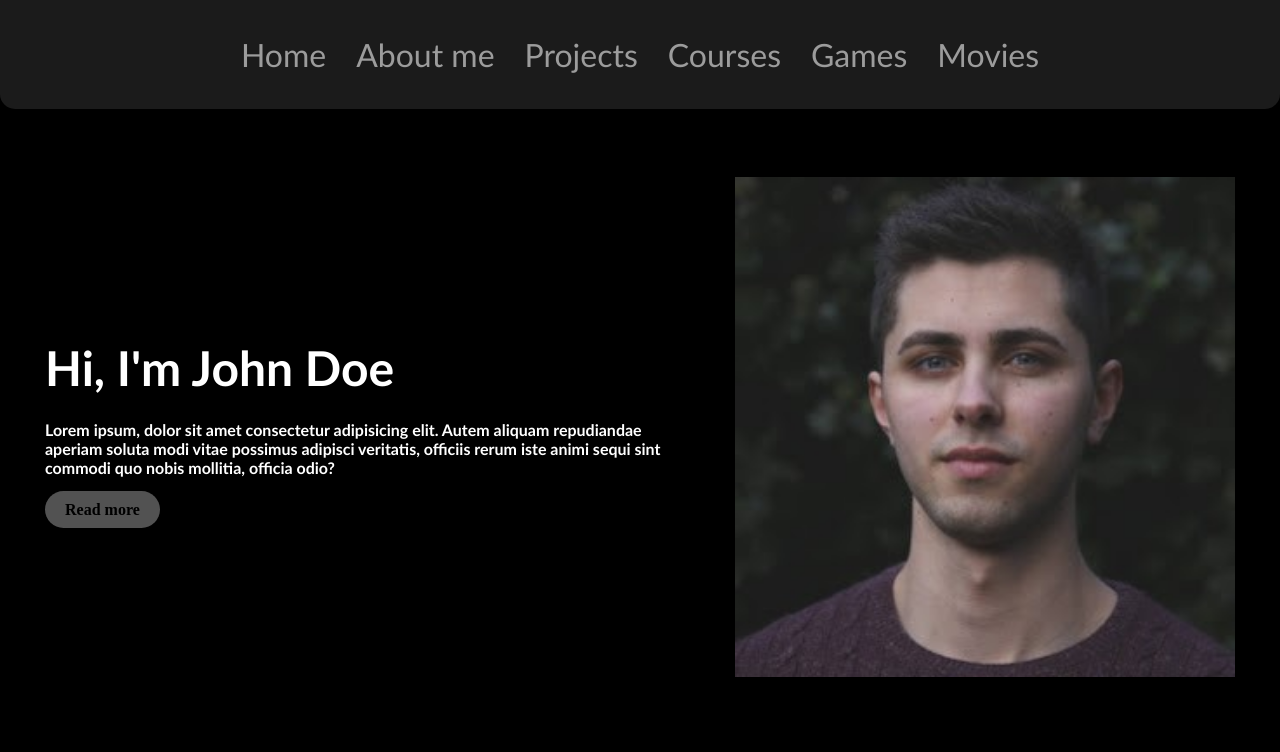
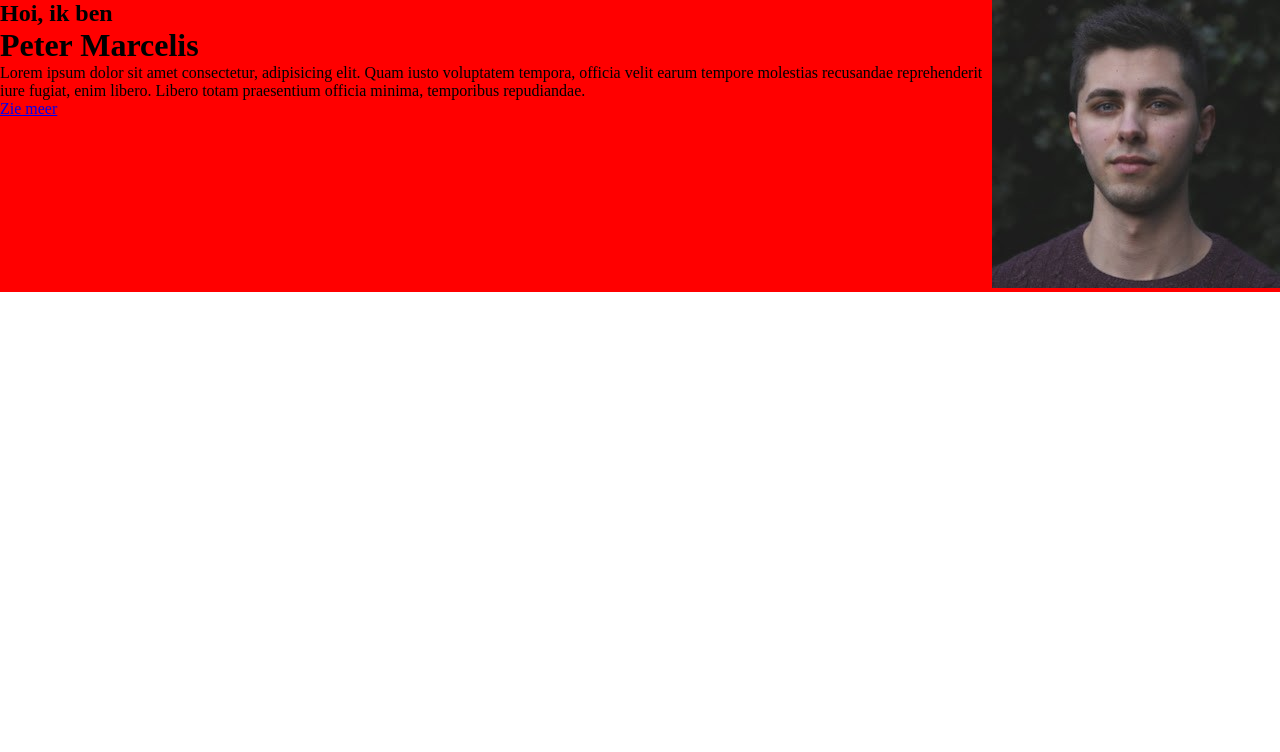
Before and after one commit to PMarcelisROCMN/student-portfolio, a plain HTML site: page index.html in a window 1280 px wide. Drawn offline with Linux system fonts and the light colour scheme.

Commit message:
first setup

```diff
--- a/index.html
+++ b/index.html
@@ -10,31 +10,18 @@
 
 <body>
 
-  <header>
-    <nav>
-      <ul>
-        <li><a href="#">Home</a></li>
-        <li><a href="#">About me</a></li>
-        <li><a href="#">Projects</a></li>
-        <li><a href="#">Courses</a></li>
-        <li><a href="#">Games</a></li>
-        <li><a href="#">Movies</a></li>
-      </ul>
-    </nav>
-  </header>
+  <div class="hero-section">
+    <div class="text-content">
+      <h2>Hoi, ik ben</h2>
+      <h1>Peter Marcelis</h1>
+      <p>Lorem ipsum dolor sit amet consectetur, adipisicing elit. Quam iusto voluptatem tempora, officia velit earum
+        tempore molestias recusandae reprehenderit iure fugiat, enim libero. Libero totam praesentium officia minima,
+        temporibus repudiandae.</p>
+      <a href="#" class="explore-more">Zie meer</a>
+    </div>
 
-  <div class="hero-section content">
-    <div class="information">
-      <h1>Hi, I'm John Doe</h1>
-      <h2>Lorem ipsum, dolor sit amet consectetur adipisicing elit. Autem aliquam repudiandae aperiam soluta modi vitae
-        possimus adipisci veritatis, officiis rerum iste animi sequi sint commodi quo nobis mollitia, officia odio?
-      </h2>
-      <a href="#" class="read-more-button">
-        Read more
-      </a>
-    </div>
     <div class="image-wrapper">
-      <img src="linkedin-profile.jpg" alt="">
+      <img src="linkedin-profile.jpg" alt="foto">
     </div>
   </div>
 
--- a/style.css
+++ b/style.css
@@ -3,12 +3,6 @@
     padding: 0;
     box-sizing: border-box;
 }
-
-body {
-    background-color: black;
-}
-
-/* Header */
 
 .content {
     margin: 0 auto;
@@ -16,85 +10,7 @@ body {
     justify-content: center;
 }
 
-header {
-    margin: 0 auto;
-    max-width: 1500px;
+.hero-section {
+    display: flex; /*  */
+    background-color: red;
 }
-
-header nav ul {
-    display: flex;
-    justify-content: center;
-    padding: 25px
-}
-
-header nav ul li{
-    list-style: none;
-}
-
-header nav ul li a {
-    color: #9C9C9C;
-    text-decoration: none;
-    padding: 10px 15px;
-    display: inline-block;
-    font-size: 2rem;
-    font-family: 'Trebuchet MS', 'Lucida Sans Unicode', 'Lucida Grande', 'Lucida Sans', Arial, sans-serif;
-    transition: color 0.5s;
-}
-
-header nav ul li a:hover {
-    color: #ffffff;
-}
-
-header nav {
-    background-color: #1B1B1B;
-    text-align: center;
-    border-bottom-right-radius: 15px;
-    border-bottom-left-radius: 15px;
-}
-
-.hero-section {
-    /* background-color: #1B1B1B; */
-    display: flex;
-    gap: 50px;
-    align-items: center;
-}
-
-
-/* Hero section */
-.information {
-    align-content: center;
-    max-width: 50%;
-    height: 80vh;
-}
-
-.image-wrapper {
-    width: 500px;
-}
-
-.image-wrapper img {
-    width: 100%;
-    height: auto;
-    object-fit: contain;
-}
-
-.information h1 {
-    font-size: 3rem;
-    color: #ffffff;
-    font-family: 'Trebuchet MS', 'Lucida Sans Unicode', 'Lucida Grande', 'Lucida Sans', Arial, sans-serif;
-}
-
-.information h2 {
-    font-size: 1rem;
-    color: #ffffff;
-    font-family: 'Trebuchet MS', 'Lucida Sans Unicode', 'Lucida Grande', 'Lucida Sans', Arial, sans-serif;
-    margin: 24px 0;
-}
-
-.information .read-more-button {
-    background-color: #525252;
-    color: #000000;
-    padding: 10px 20px;
-    text-decoration: none;
-    font-weight: bold;
-    border-radius: 20px;
-}
```
